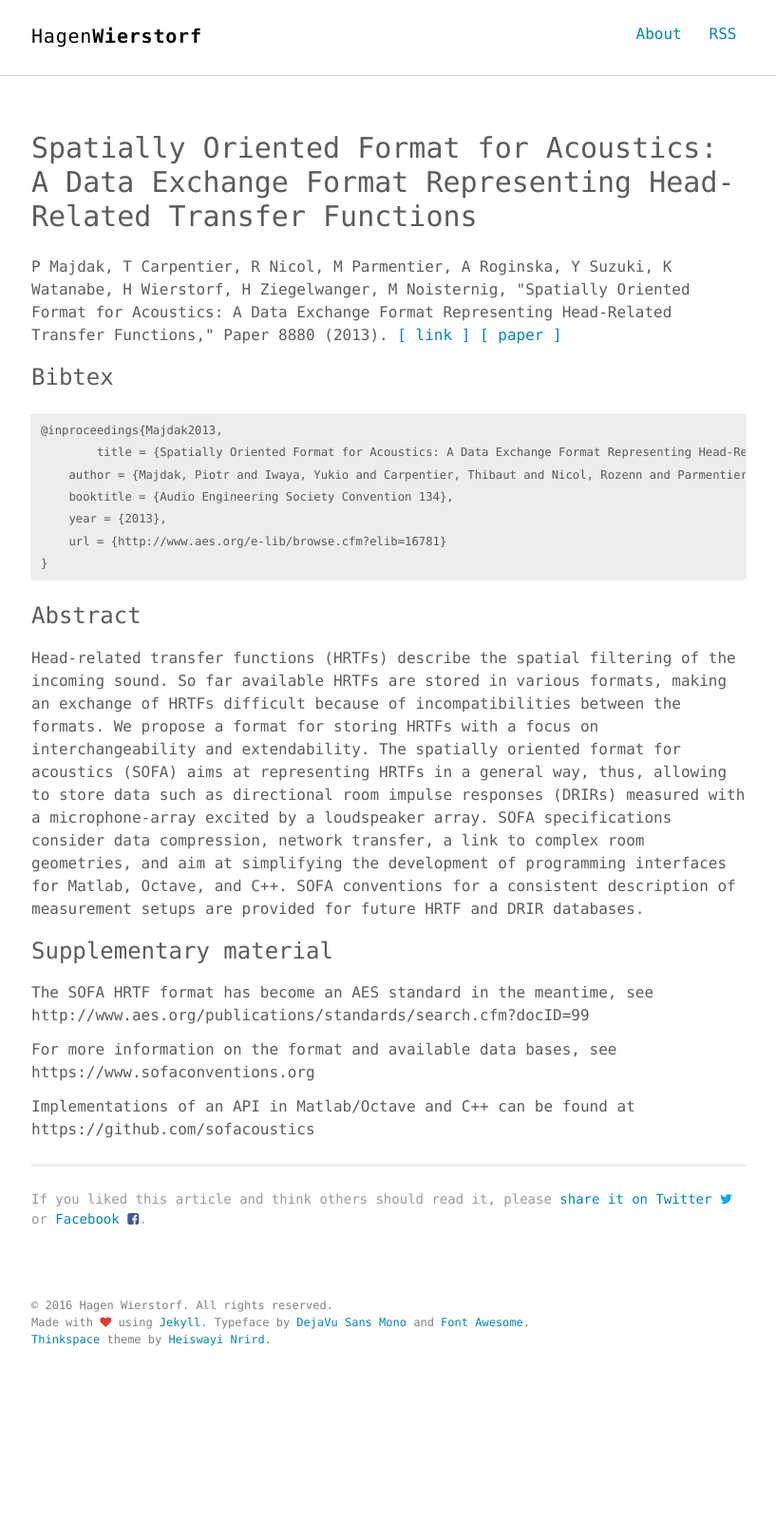
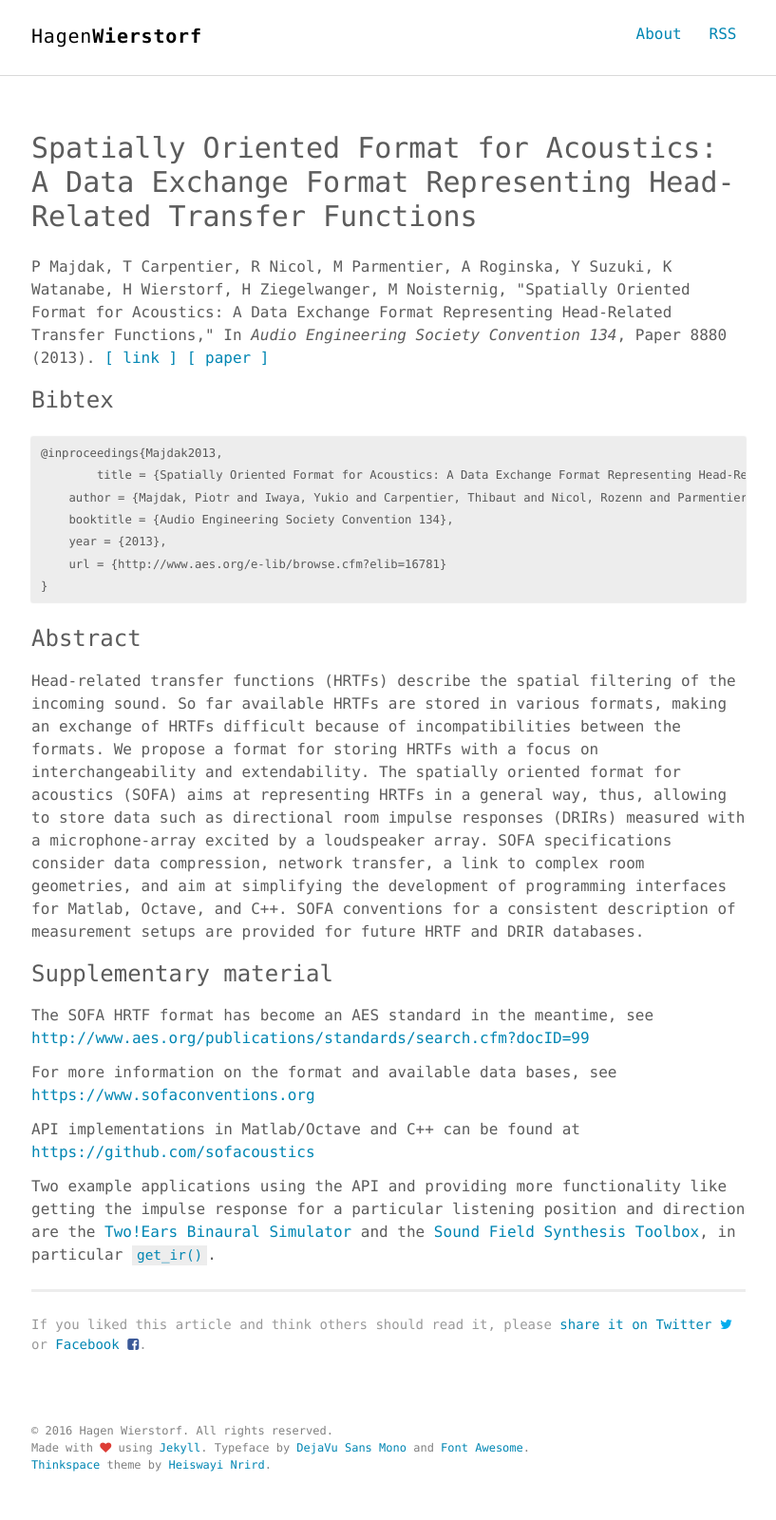
Before and after one commit to hagenw/hagenw.github.io, a Jekyll site: the page built from _posts/2013-05-15-spatially-oriented-format-for-acoustics.md, in a window 1280 px wide. Shown: the whole page at 95% size, without its empty margins (231-1048 px from the left). Built offline with Jekyll 4.4.1, drawn with Linux system fonts in a browser that asks for light colours; Markdown is read by kramdown in place of the engine named in the settings; before the commit the page ends 1468 px from its top, so only the background shows below that.

Commit message:
Fix proceedings format

```diff
--- a/_layouts/post.html
+++ b/_layouts/post.html
@@ -11,9 +11,9 @@ layout: default
   <div class="post-content" itemprop="articleBody">
     <p>
         {% if page.author %}{{ page.author }}, {% endif %}
-        {% if page.title %}{% if page.book %}<i>{% else %}"{% endif %}{{ page.title }}{% if page.book %}</i>, {% else %}," {% endif %}{% endif %}
-        {% if page.proceedings %}In <i>{{ page.proceedings }}</i>, {% endif %}
-        {% if page.bookchapter %}In <i>{{ page.bookchapter }}</i>, {% if page.editor %}Ed. {{ page.editor }}, {% endif %}{% if page.editors %}Eds. {{ page.editors }}, {% endif %}{% endif %}
+        {% if page.title %}{% if page.book %}<em>{% else %}"{% endif %}{{ page.title }}{% if page.book %}</em>, {% else %}," {% endif %}{% endif %}
+        {% if page.proceedings %}In <em>{{ page.proceedings }}</em>, {% endif %}
+        {% if page.bookchapter %}In <em>{{ page.bookchapter }}</em>, {% if page.editor %}Ed. {{ page.editor }}, {% endif %}{% if page.editors %}Eds. {{ page.editors }}, {% endif %}{% endif %}
         {% if page.journal %}{{ page.journal }}{% if page.volume %} <strong>{{ page.volume }}</strong>{% endif %}, {% endif %}
         {% if page.pages %}p. {{ page.pages }} {% endif %}
         {% if page.papernumber %}Paper {{ page.papernumber }}{% endif %}
--- a/_posts/2013-05-15-spatially-oriented-format-for-acoustics.md
+++ b/_posts/2013-05-15-spatially-oriented-format-for-acoustics.md
@@ -7,7 +7,7 @@ author: "P Majdak, T Carpentier, R Nicol, M Parmentier, A Roginska, Y Suzuki,
 K Watanabe, H Wierstorf, H Ziegelwanger, M Noisternig"
 title: "Spatially Oriented Format for Acoustics: A Data Exchange Format
 Representing Head-Related Transfer Functions"
-inproceedings: "Audio Engineering Society Convention 134"
+proceedings: "Audio Engineering Society Convention 134"
 short: "AES"
 papernumber: "8880"
 year: "2013"
@@ -47,10 +47,17 @@ future HRTF and DRIR databases.
 ### Supplementary material
 
 The SOFA HRTF format has become an AES standard in the meantime, see
-http://www.aes.org/publications/standards/search.cfm?docID=99
+[http://www.aes.org/publications/standards/search.cfm?docID=99](http://www.aes.org/publications/standards/search.cfm?docID=99)
 
 For more information on the format and available data bases, see
-https://www.sofaconventions.org
+[https://www.sofaconventions.org](https://www.sofaconventions.org)
 
-Implementations of an API in Matlab/Octave and C++ can be found at
-https://github.com/sofacoustics
+API implementations in Matlab/Octave and C++ can be found at
+[https://github.com/sofacoustics](https://github.com/sofacoustics)
+
+Two example applications using the API and providing more functionality like
+getting the impulse response for a particular listening position and direction
+are the [Two!Ears Binaural Simulator](https://github.com/TWOEARS/binaural-simulator)
+and the [Sound Field Synthesis Toolbox](https://github.com/sfstoolbox/sfs), in
+particular
+[`get_ir()`](https://github.com/sfstoolbox/sfs/blob/master/SFS_ir/get_ir.m).
```
Also changed, not shown: _posts/2013-03-15-a-virtual-endfire-loudspeaker-array.md (+1 -1 lines), _posts/2013-03-15-localization-in-wave-field-synthesis-and-higher-order-ambisonics-at-different-positions-within-the-listening-area.md (+1 -1 lines).
